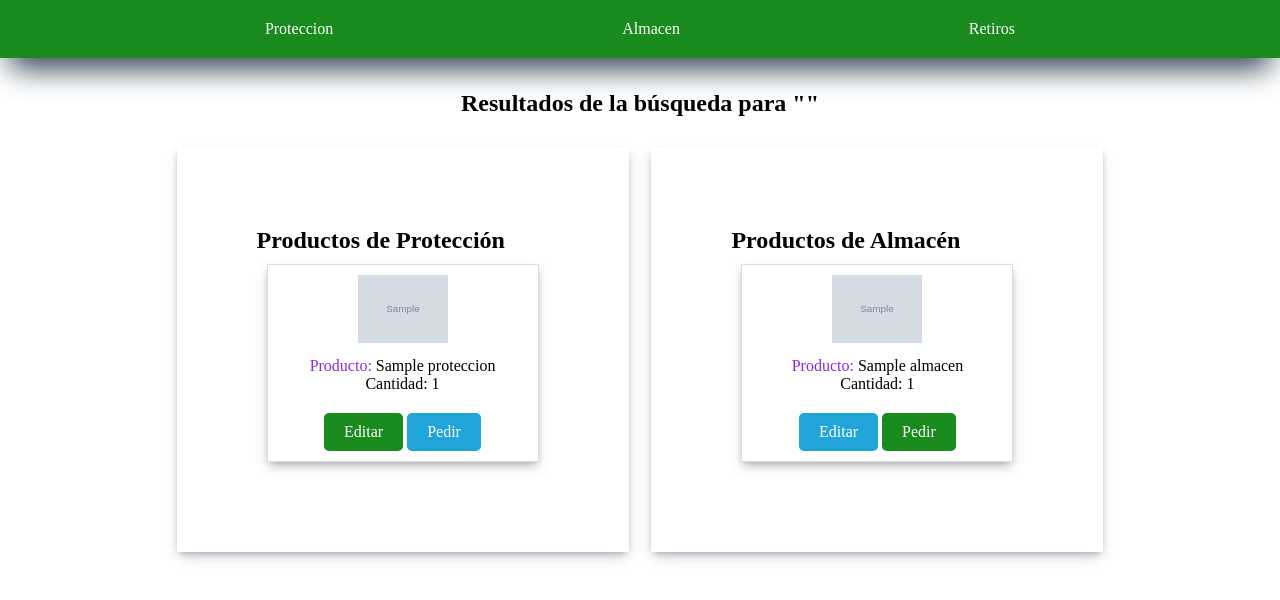
After one commit to acostahady/Base_datos_Empresa, a Django app: page /buscar/ in a window 1280 px wide. The commit adds this page. Shown: the top 600 px of the page. Run offline with Django 5.2, Linux system fonts and the light colour scheme; tables that the repository leaves empty hold one stand-in row (values such as "Sample post"); grey boxes marked "Sample" are stand-in pictures.

Commit message:
Actualizacion 2.0 JFLG

```diff
--- a/datos/templates/Almacen/productos_Almacen.html
+++ b/datos/templates/Almacen/productos_Almacen.html
@@ -9,10 +9,7 @@
 
 <center>
     <div style="display: flex; justify-content: space-evenly;">
-        <form method="GET" action="{% url 'buscar_producto_almacen' %}">
-            <button type="submit" class="btn btn-primary">Buscar</button>
-            <input type="text" name="q" placeholder="Buscar productos">
-        </form>
+        {% include 'barra_busqueda.html' %}
         <a href="{% url 'productos_Almacen' %}" class="btn">Todo</a>
         <a href="{% url 'Agregar_Producto_Almacen' %}" class="btn">Añadir</a>
 
--- a/datos/templates/Proteccion/productos_Proteccion.html
+++ b/datos/templates/Proteccion/productos_Proteccion.html
@@ -9,10 +9,7 @@
 
 <center>
     <div style="display: flex; justify-content: space-evenly;">
-        <form method="GET" action="{% url 'buscar_producto_proteccion' %}">
-            <button type="submit" class="btn btn-primary">Buscar</button>
-            <input type="text" name="q" placeholder="Buscar productos">
-        </form>
+        {% include 'barra_busqueda.html' %}
         <a href="{% url 'productos_Proteccion' %}" class="btn">Todo</a>
         <a href="{% url 'Agregar_Producto_Proteccion' %}" class="btn">Añadir</a>
 
--- /dev/null
+++ b/datos/templates/busqueda_resultados.html
@@ -0,0 +1,132 @@
+{% extends 'layouts/base.html' %}
+
+{% block content %}
+
+{% load static %}
+
+<center>
+    <h2>Resultados de la búsqueda para "{{ query }}"</h2>
+</center>
+
+<div class="container">
+
+    <div class="resultados-seccion">
+        <h2>Productos de Protección</h2>
+        <div class="resultados-lista">
+            {% if resultados_proteccion %}
+                {% for producto in resultados_proteccion %}
+                    <div class="resultado-card">
+                        <img src="{{ producto.imagen.url }}" alt="{{ producto.nombre }} imagen" style="width: 90px;">
+                        <p><span>Producto:</span> {{ producto.nombre }}</p>
+                        <p>Cantidad: {{ producto.cantidad_disponible }}</p>
+                        <a href="{% url 'editar_producto_Proteccion' producto.id %}" class="btn3">Editar</a>
+                        <a href="{% url 'retirar_producto_proteccion' producto.id %}" class="btn">Pedir</a>
+                    </div>
+                {% endfor %}
+            {% else %}
+                <p>No se encontraron resultados para productos de protección.</p>
+            {% endif %}
+        </div>
+    </div>
+
+    <div class="resultados-seccion">
+        <h2>Productos de Almacén</h2>
+        <div class="resultados-lista">
+            {% if resultados_almacen %}
+                {% for producto in resultados_almacen %}
+                    <div class="resultado-card">
+                        <img src="{{ producto.imagen.url }}" alt="{{ producto.nombre }} imagen" style="width: 90px;">
+                        <p><span>Producto:</span> {{ producto.nombre }}</p>
+                        <p>Cantidad: {{ producto.cantidad_disponible }}</p>
+                        <a href="{% url 'editar_producto_almacen' producto.id %}" class="btn">Editar</a>
+                        <a href="{% url 'retirar_producto_almacen' producto.id %}" class="btn3">Pedir</a>
+                    </div>
+                {% endfor %}
+            {% else %}
+                <p>No se encontraron resultados para productos de almacén.</p>
+            {% endif %}
+        </div>
+    </div>
+</div>
+
+<style>
+    .container {
+        width: 80%;
+        margin: auto;
+        display: flex;
+        justify-content: space-evenly;
+    }
+
+    .resultados-seccion {
+        margin-top: 30px;
+        padding: 5rem;
+        box-shadow: rgba(50, 50, 93, 0.25) 0px 6px 12px -2px, rgba(0, 0, 0, 0.3) 0px 3px 7px -3px;
+
+    }
+
+    .resultados-lista {
+        display: flex;
+        flex-wrap: wrap;
+        justify-content: space-around;
+    }
+
+    .resultado-card {
+        border: 1px solid #ddd;
+        padding: 10px;
+        margin: 10px;
+        text-align: center;
+        width: 250px;
+        box-shadow: rgba(50, 50, 93, 0.25) 0px 6px 12px -2px, rgba(0, 0, 0, 0.3) 0px 3px 7px -3px;
+    }
+
+    .resultado-card img {
+        max-width: 100%;
+        height: auto;
+        margin-bottom: 10px;
+    }
+
+    span {
+        color: blueviolet;
+    }
+    .btn{
+        display: inline-block;
+        padding: 10px 20px;
+        margin-top: 20px;
+        text-align: center;
+        text-decoration: none;
+        background-color: #21a4d8;
+        color: #fff;
+        border-radius: 5px;
+    }
+    .btn:hover{
+        background-color: #0056b3;
+    }
+    .btn2{
+        display: inline-block;
+        padding: 10px 20px;
+        margin-top: 20px;
+        text-align: center;
+        text-decoration: none;
+        background-color: #d82121;
+        color: #fff;
+        border-radius: 5px;
+    }
+    .btn2:hover{
+        background-color: #571313;
+    }
+    .btn3{
+        display: inline-block;
+        padding: 10px 20px;
+        margin-top: 20px;
+        text-align: center;
+        text-decoration: none;
+        background-color: #198a1e;
+        color: #fff;
+        border-radius: 5px;
+    }
+    .btn3:hover{
+        background-color: #62d446;
+    }
+</style>
+
+{% endblock %}
--- a/datos/urls.py
+++ b/datos/urls.py
@@ -2,6 +2,7 @@ from django.urls import path
 from . import views
 from django.conf import settings
 from django.conf.urls.static import static
+from .views import buscar_productos
 
 urlpatterns = [
     path('', views.inicio, name='inicio'),
@@ -13,8 +14,7 @@ urlpatterns = [
     path('productos_Almacen/', views.productos_Almacen, name='productos_Almacen'),
     path('productos_Proteccion/', views.productos_Proteccion, name='productos_Proteccion'),
 
-    path('buscar-producto-p/', views.buscar_producto_proteccion, name='buscar_producto_proteccion'),
-    path('buscar-producto-a/', views.buscar_producto_almacen, name='buscar_producto_almacen'),
+    path('buscar/', buscar_productos, name='buscar_productos'),
 
     path('editar-producto-p/<int:producto_id>/editar/', views.editar_producto_Proteccion, name='editar_producto_Proteccion'),
     path('editar-producto-a/<int:producto_id>/editar/', views.editar_producto_almacen, name='editar_producto_almacen'),
--- a/datos/views.py
+++ b/datos/views.py
@@ -2,6 +2,8 @@ from django.shortcuts import render, get_object_or_404, redirect
 from .models import Producto_Proteccion, Producto_almacen,RetiroProducto
 from .forms import FormsProducto_Proteccion, FormsProducto_almacen, FormsRetiroProductos
 from collections import Counter
+from django.db.models import Q
+
 
 
 def inicio(request):
@@ -36,19 +38,6 @@ def Agregar_Producto_Almacen(request):
     })
 
 
-def buscar_producto_proteccion(request):
-    query = request.GET.get('q', '')
-    Proteccion = Producto_Proteccion.objects.filter(nombre__icontains=query)
-    return render(request, 'Proteccion/productos_Proteccion.html', {
-        'Proteccion':Proteccion,
-    })
-
-def buscar_producto_almacen(request):
-    query = request.GET.get('q', '')
-    Almacen = Producto_almacen.objects.filter(nombre__icontains=query)
-    return render(request, 'Almacen/productos_Almacen.html', {
-        'Almacen': Almacen,
-    })
 
 
 def productos_Almacen(request):
@@ -63,6 +52,36 @@ def productos_Proteccion(request):
         'productos':productos,
     })
 
+# def buscar_producto_proteccion(request):
+#     query = request.GET.get('q', '')
+#     Proteccion = Producto_Proteccion.objects.filter(nombre__icontains=query)
+#     return render(request, 'Proteccion/productos_Proteccion.html', {
+#         'Proteccion':Proteccion,
+#     })
+
+# def buscar_producto_almacen(request):
+#     query = request.GET.get('q', '')
+#     Almacen = Producto_almacen.objects.filter(nombre__icontains=query)
+#     return render(request, 'Almacen/productos_Almacen.html', {
+#         'Almacen': Almacen,
+#     })
+
+def buscar_productos(request):
+    query = request.GET.get('q', '')
+
+    resultados_proteccion = Producto_Proteccion.objects.filter(
+        Q(nombre__icontains=query)
+    )
+
+    resultados_almacen = Producto_almacen.objects.filter(
+        Q(nombre__icontains=query)
+    )
+
+    return render(request, 'busqueda_resultados.html', {
+        'resultados_proteccion': resultados_proteccion,
+        'resultados_almacen': resultados_almacen,
+        'query': query,
+    })
 
 def editar_producto_Proteccion(request, producto_id):
     producto = get_object_or_404(Producto_Proteccion, pk=producto_id)
```
Also changed, not shown: datos/templates/barra_busqueda.html (added, +30 -0 lines), db.sqlite3, static/images/WhatsApp_Image_2023-12-11_at_6.29.58_PM_1.jpeg (added), static/images/WhatsApp_Image_2023-12-11_at_6.29.58_PM_1_hczvkb9.jpeg (added).
